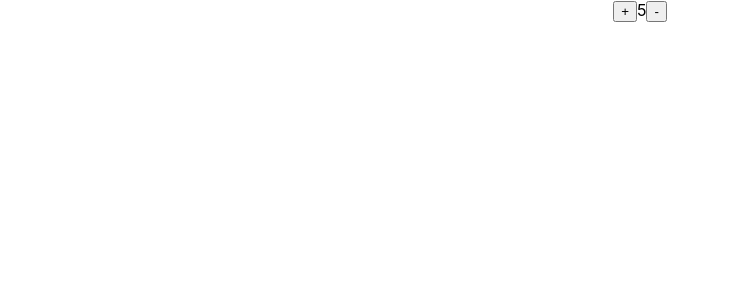
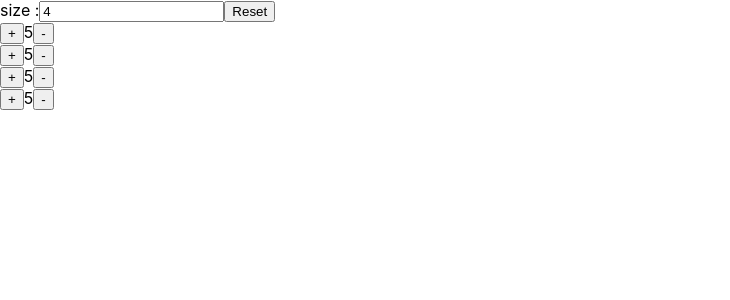
Before and after one commit to HUANGXA21/daty10-homework, a React (Create React App) app: page / in a window 1280 px wide. Shown: the top 300 px of the page, without its empty margins (0-730 px from the left). Built offline with nearby package versions, Linux system fonts and the light colour scheme.

Commit message:
feat(counter): create counterList and reset

```diff
--- a/src/App.css
+++ b/src/App.css
@@ -1,3 +1,4 @@
+/*
 .App {
   text-align: center;
 }
@@ -36,3 +37,4 @@
     transform: rotate(360deg);
   }
 }
+*/
--- a/src/App.js
+++ b/src/App.js
@@ -1,10 +1,10 @@
 import './App.css';
-import {Counter} from "./component/Counter";
+import {MultipleCounter} from "./component/MultipleCounter";
 
 function App() {
     return (
         <div className="App">
-            <Counter/>
+            <MultipleCounter/>
         </div>
     );
 }
--- /dev/null
+++ b/src/component/MultipleCounter.js
@@ -0,0 +1,39 @@
+import {Counter} from "./Counter";
+import {useState} from "react";
+
+function CounterGroupGenerator(props) {
+
+    function updateSize(event) {
+        let number = parseInt(event.target.value);
+        if (!Number.isNaN(number)) {
+            props.onUpdateSize(number);
+        }
+    }
+
+    function reset(){
+        props.onUpdateSize(0);
+    }
+    return <div>
+        size :
+        <input type={"number"} value={props.counterSize || 0} onChange={updateSize}/>
+        <button onClick={reset}>Reset</button>
+    </div>;
+}
+
+function CounterGroup(props) {
+    return <div>
+        {
+            new Array(props.counterSize).fill(1).map((value, index) => {
+                return <Counter key={index}/>
+            })
+        }
+    </div>;
+}
+
+export function MultipleCounter() {
+    const [countSize, setCounterSize] = useState(4)
+    return <div>
+        <CounterGroupGenerator counterSize={countSize} onUpdateSize={setCounterSize}/>
+        <CounterGroup counterSize={countSize}/>
+    </div>;
+}
```
